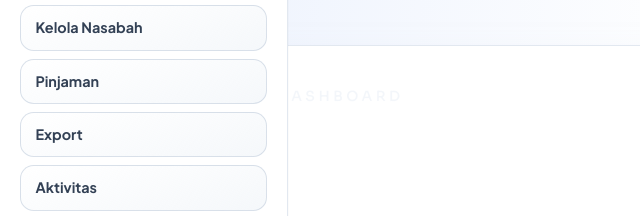
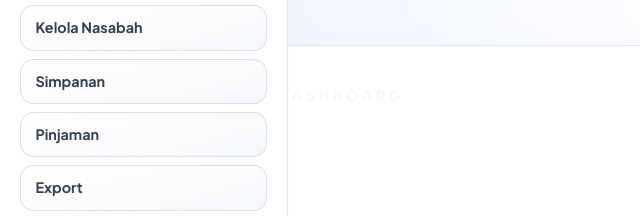
Before and after one commit to sihaloho21/koperasi, a plain HTML site: page index.html in a window 1280 px wide. Shown: the part 152-368 px from the top of the page, 0-640 px from the left. Drawn offline with nearby package versions, Linux system fonts and the light colour scheme; no server answers.

Commit message:
Update spreadsheet ID reference and show simpanan menu

```diff
--- a/index.html
+++ b/index.html
@@ -110,6 +110,7 @@
         <nav class="mt-4 grid grid-cols-2 gap-2 lg:mt-8 lg:grid-cols-1">
           <button data-view-btn="dashboard" class="nav-btn">Dashboard</button>
           <button data-view-btn="nasabah" class="nav-btn">Kelola Nasabah</button>
+          <button data-view-btn="simpanan" class="nav-btn">Simpanan</button>
           <button data-view-btn="pinjaman" class="nav-btn">Pinjaman</button>
           <button data-view-btn="export" class="nav-btn">Export</button>
           <button data-view-btn="log" class="nav-btn">Aktivitas</button>
```
Also changed, not shown: 1 other file.
